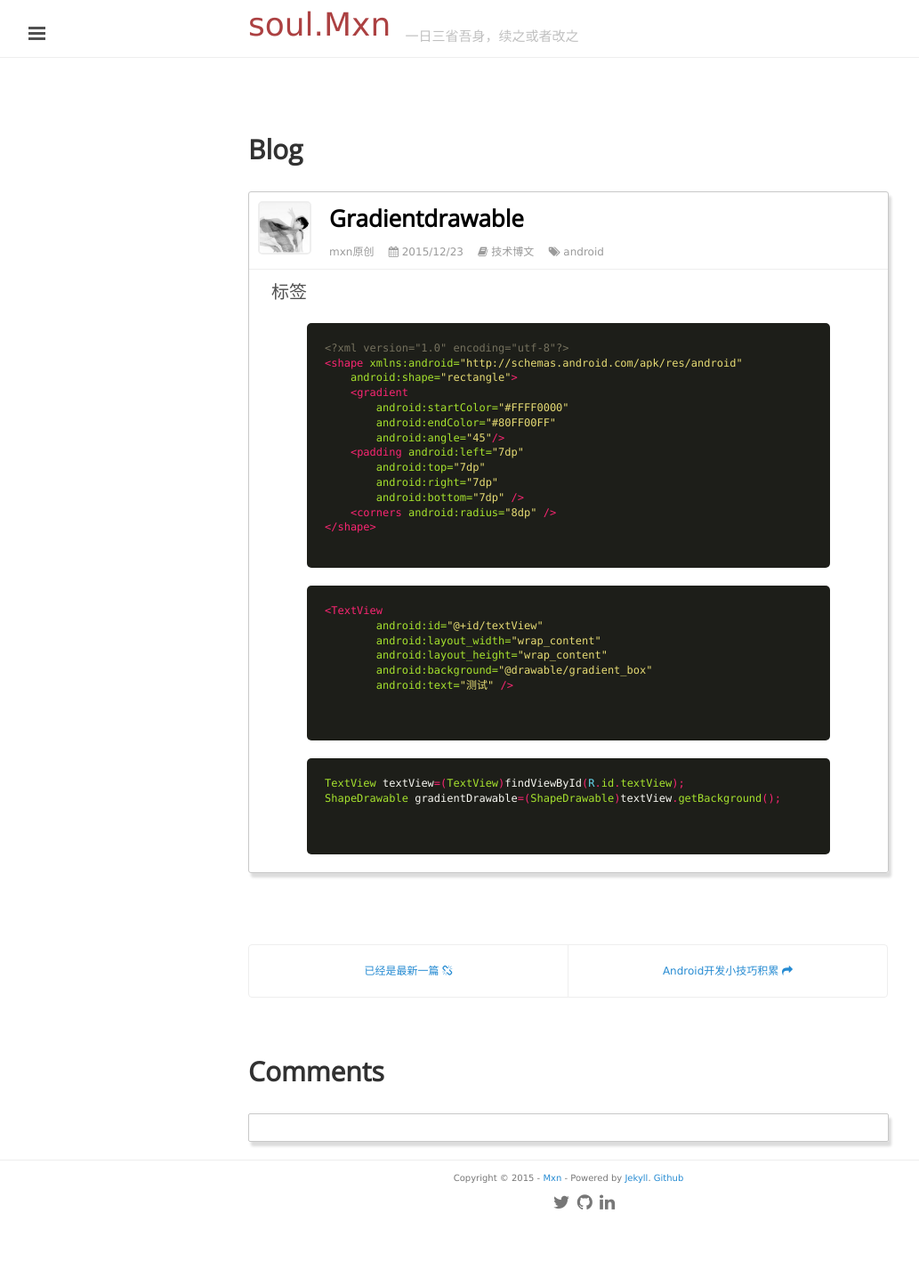
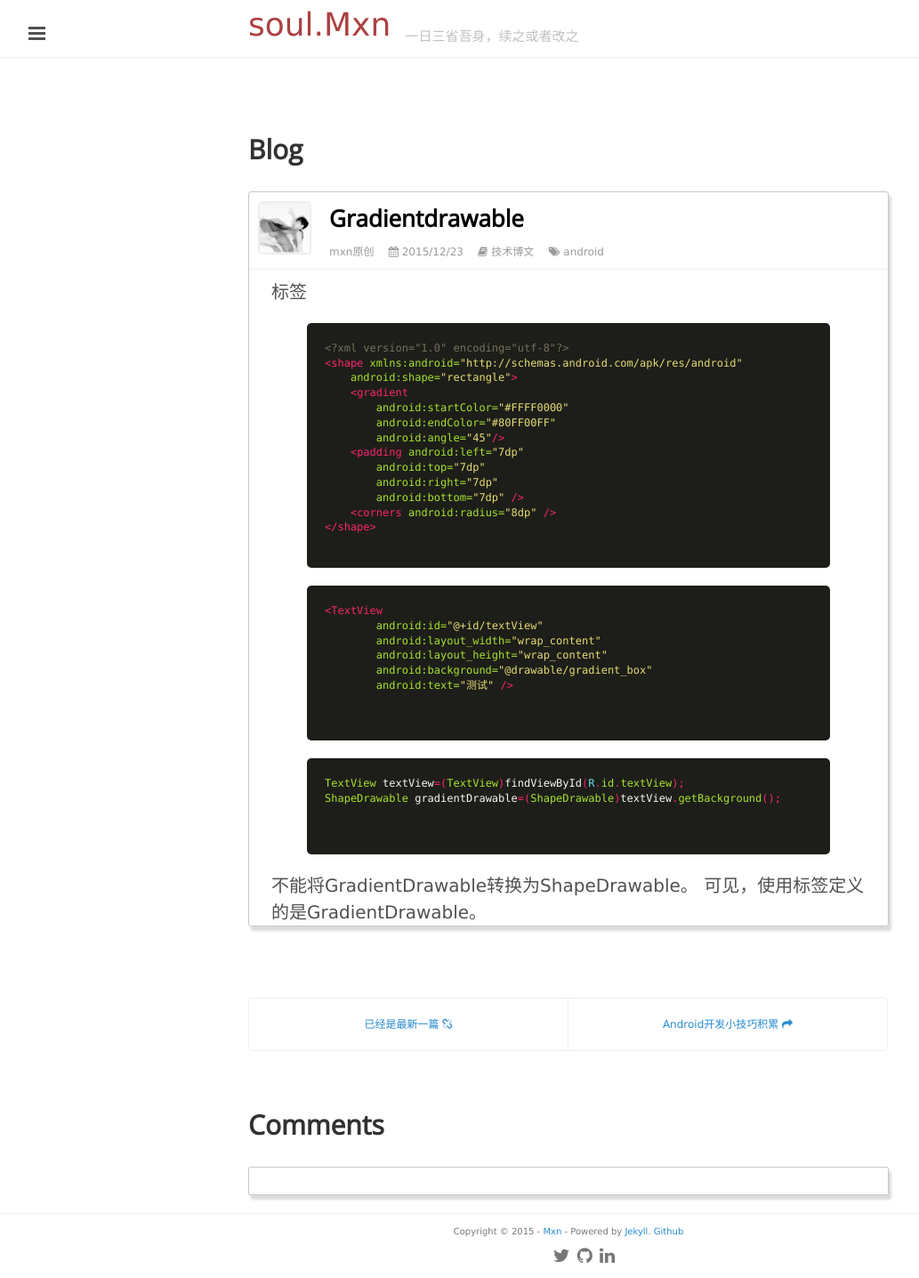
Before and after one commit to mxn21/mxn21.github.io, a Jekyll site: the page built from _posts/2015-12-23-GradientDrawable.md, in a window 1280 px wide. Shown: the whole page at 89% size, without its empty margins (1-1034 px from the left). Built offline with Jekyll 4.4.1, drawn with Linux system fonts in a browser that asks for light colours; Markdown is read by kramdown in place of the engine named in the settings; comment, search, counter and statistics services are not loaded; before the commit the page ends 1376 px from its top, so only the background shows below that.

Commit message:
23432423

```diff
--- a/_posts/2015-12-23-GradientDrawable.md
+++ b/_posts/2015-12-23-GradientDrawable.md
@@ -41,3 +41,5 @@
 ShapeDrawable gradientDrawable=(ShapeDrawable)textView.getBackground();
 
         {% endhighlight %}
+不能将GradientDrawable转换为ShapeDrawable。
+可见，使用<shape>标签定义的是GradientDrawable。
```
Also changed, not shown: _posts/2015-12-16-android开发小技巧积累.md (+2 -2 lines).
